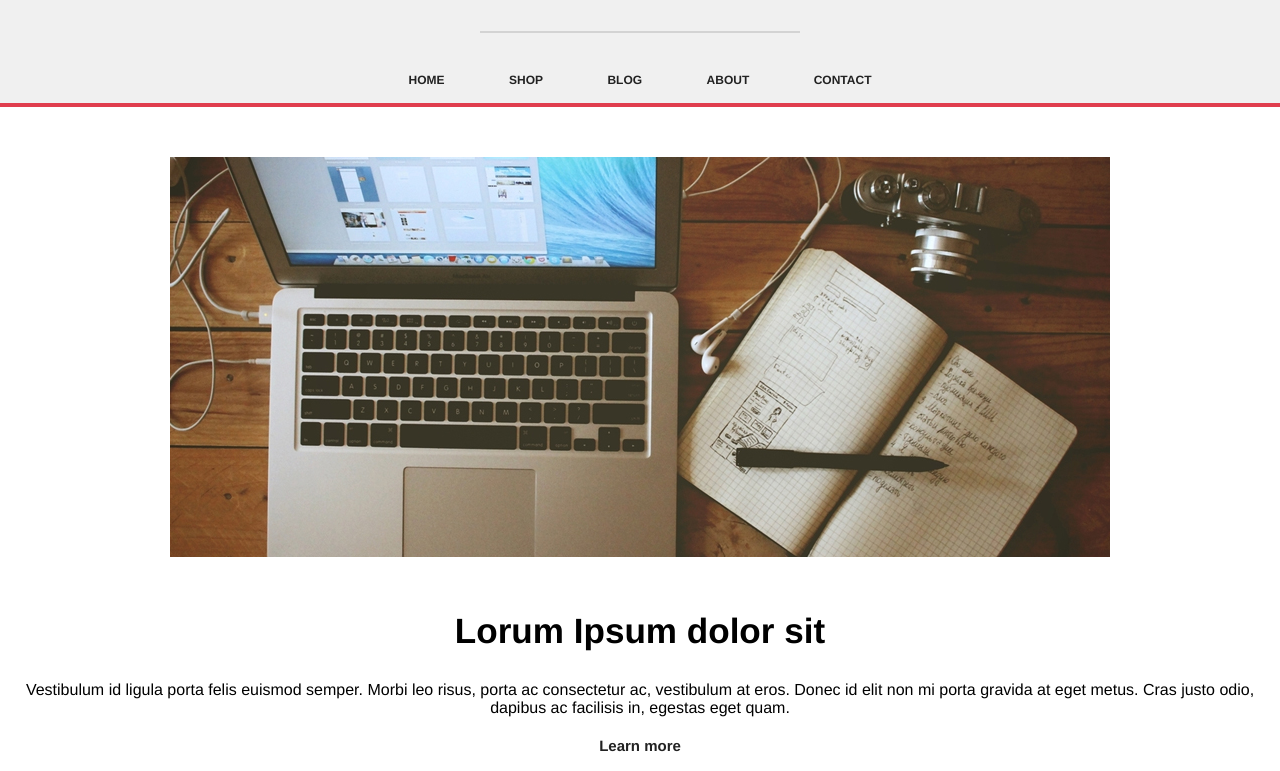
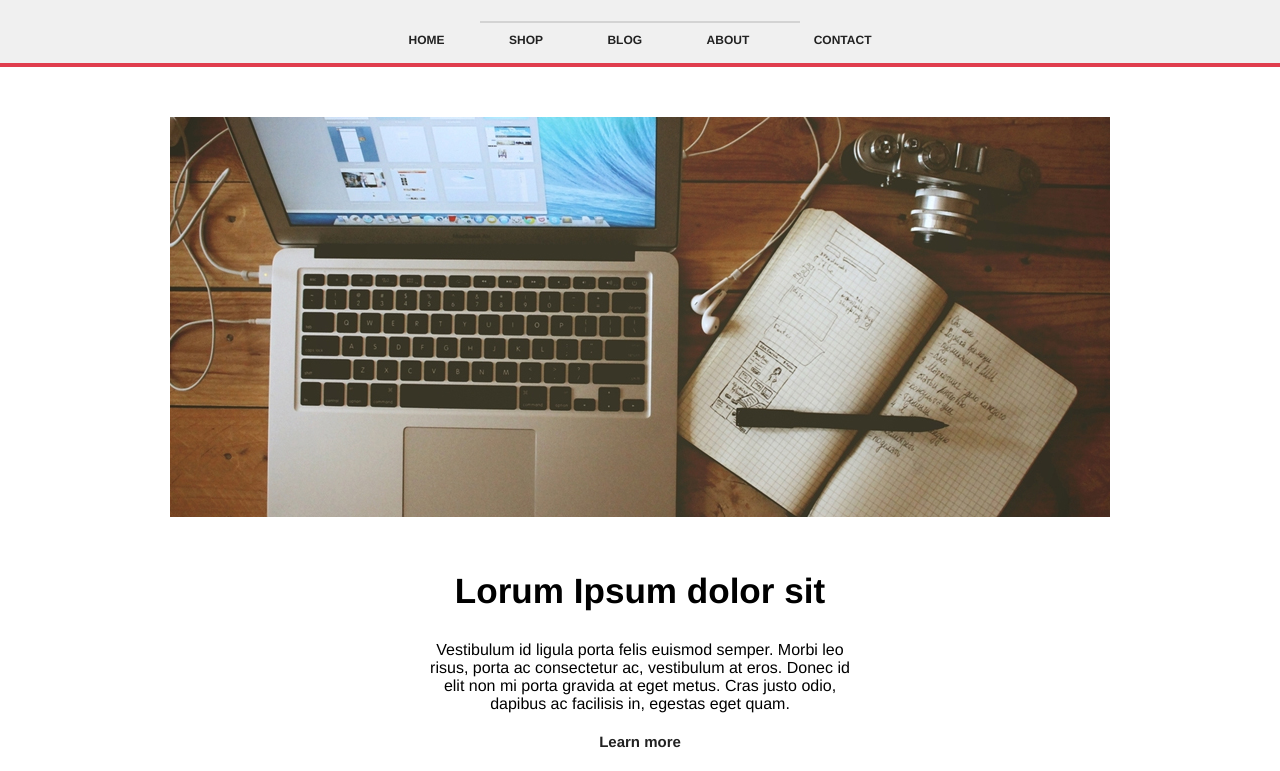
Before and after one commit to rwmiranda21/rwmiranda21.github.com, a plain HTML site: page assignment1/index.html in a window 1280 px wide. Shown: the part 181-952 px from the top of the page. Drawn offline with Linux system fonts and the light colour scheme.

Commit message:
website assignment 1 changees
changes

```diff
--- a/assignment1/files/css/styles.css
+++ b/assignment1/files/css/styles.css
@@ -74,6 +74,7 @@ a:hover{
 
 .textcontent{
 	padding-top: 30px;
+	width: 33%;
 	text-align: center;
 	margin: auto;
 	font-family: Helvetica;
@@ -102,7 +103,10 @@ a:hover{
 .border{
 	border: 1px solid #d3d3d3;
 	width: 25%;
-	margin: 30px auto;
+	margin-top: 20px;
+	margin-bottom: 0;
+	margin-left: auto;
+	margin-right: auto;
 }
 
 .lowertext{
```
Also changed, not shown: assignment1/index.html (+1 -1 lines).
